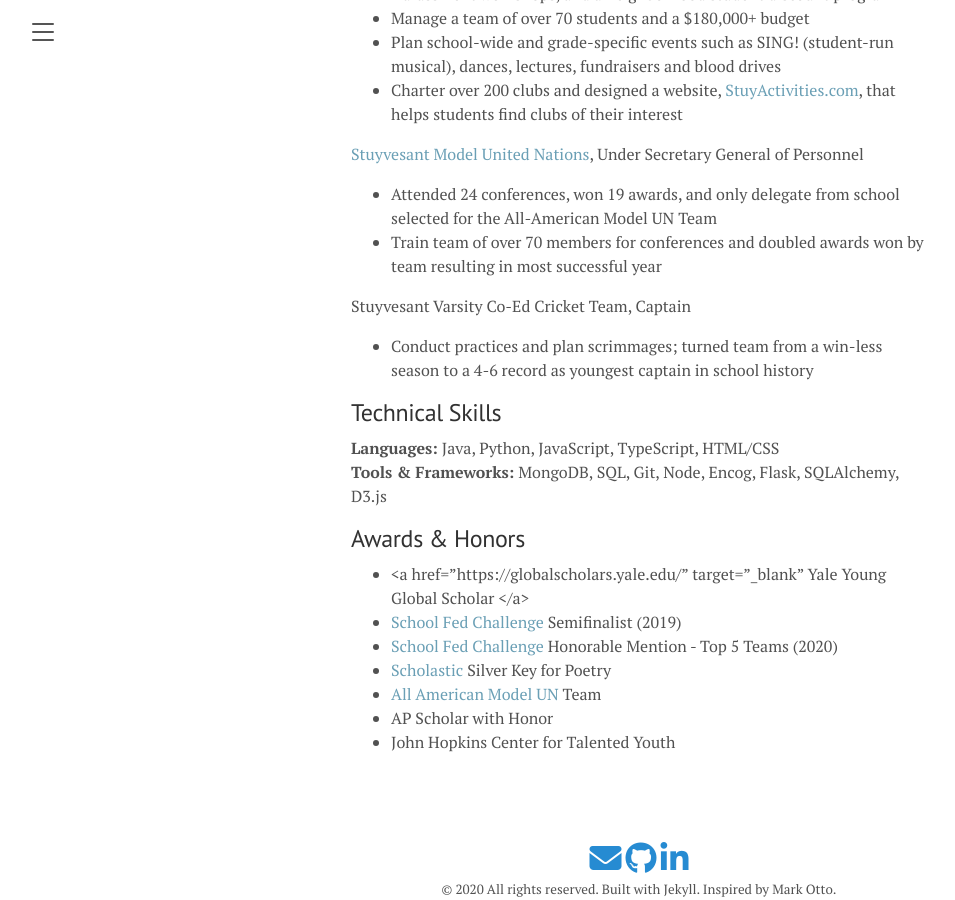
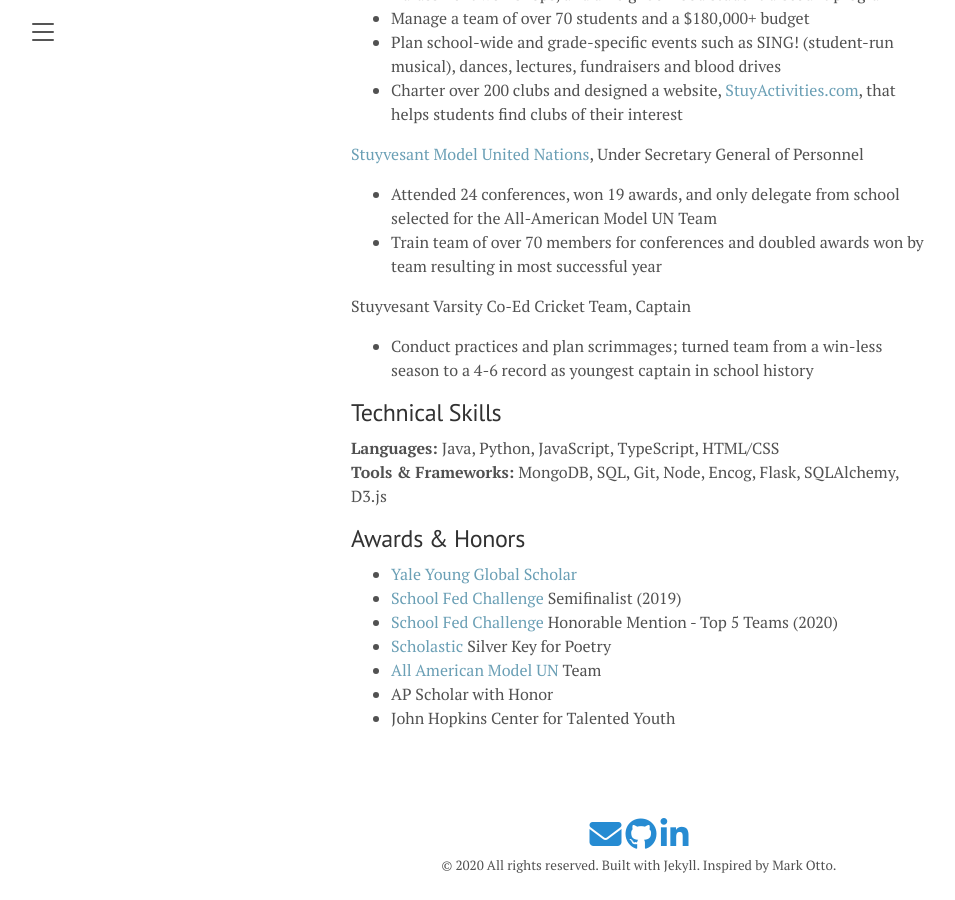
Before and after one commit to vsofat/me, a Jekyll site: the page built from about.md, in a window 1280 px wide and 900 px high, scrolled down 2631 px. Shown: the whole window, without its empty margins (1-956 px from the left). Built offline with Jekyll 4.4.1, drawn with Linux system fonts in a browser that asks for light colours; nearby versions of some CDN libraries; after the commit the page ends 3507 px from its top, so only the background shows below that.

Commit message:
link stuff

```diff
--- a/about.md
+++ b/about.md
@@ -82,7 +82,7 @@
 <b>Tools & Frameworks:</b> MongoDB, SQL, Git, Node, Encog, Flask, SQLAlchemy, D3.js
 
 ## Awards & Honors
-* <a href="https://globalscholars.yale.edu/" target="_blank" Yale Young Global Scholar </a>
+* <a href="https://globalscholars.yale.edu/" target="_blank"> Yale Young Global Scholar </a>
 * <a href="https://www.newyorkfed.org/outreach-and-education/high-school/high-school-fed-challengeHigh" target="_blank"> School Fed Challenge</a> Semifinalist (2019)
 * <a href="https://www.newyorkfed.org/outreach-and-education/high-school/high-school-fed-challengeHigh" target="_blank"> School Fed Challenge</a> Honorable Mention - Top 5 Teams (2020)
 * <a href="https://www.artandwriting.org/" target="_blank"> Scholastic</a> Silver Key for Poetry
```
